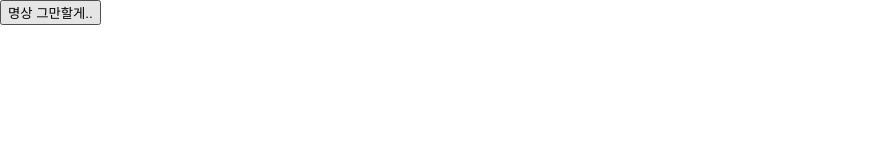
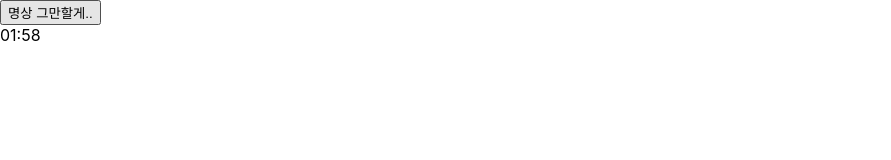
Before and after one commit to Empty-Car/Moonlight, a React (Create React App) app: page /meditation in a window 1280 px wide. Both pictures are taken after a click on the button "명상 시작". Shown: the top 160 px of the page, without its empty margins (0-891 px from the left). Built offline with nearby package versions, Linux system fonts and the light colour scheme.

Commit message:
timer -> fail

```diff
--- a/src/component/Meditation/Meditation.js
+++ b/src/component/Meditation/Meditation.js
@@ -1,5 +1,5 @@
 import gsap from "gsap";
-import React, { useEffect, useState } from "react";
+import React, { useEffect, useState, useRef } from "react";
 import styled from "styled-components";
 
 const BreathCircle = styled.div`
@@ -25,13 +25,40 @@ const breath = (max, min, name) => {
   intro();
 };
 
+const minuteToMillisec = (time) => {
+  return time * 60000;
+};
+
 const minuteToSec = (time) => {
-  return time * 60000;
+  return time * 60;
+};
+
+const padNumber = (num) => {
+  return String(num).padStart(2, "0");
 };
 
 const Meditation = () => {
   const [time, setTime] = useState(1);
+  console.log(time);
   const [isStart, setIsStart] = useState(false);
+
+  let initialTime = useRef(minuteToSec(time));
+  console.log(initialTime);
+  const interval = useRef(null);
+  const [min, setMin] = useState(padNumber(time));
+  const [sec, setSec] = useState(padNumber("0"));
+
+  useEffect(() => {
+    if (!isStart) return;
+
+    interval.current = setInterval(() => {
+      initialTime.current -= 1;
+      setSec(padNumber(initialTime.current % 60));
+      setMin(padNumber(parseInt(initialTime.current / 60)));
+    }, 1000);
+
+    return () => clearInterval(interval.current);
+  }, [isStart]);
 
   const onClickPlus = () => {
     setTime(time + 1);
@@ -44,9 +71,11 @@ const Meditation = () => {
   const onClickStart = () => {
     setIsStart(true);
 
+    initialTime.current *= 2;
+
     setTimeout(() => {
       onClickStop();
-    }, minuteToSec(time));
+    }, minuteToMillisec(time));
   };
 
   const onClickStop = () => {
@@ -75,7 +104,9 @@ const Meditation = () => {
       {isStart && (
         <>
           <button onClick={onClickStop}>명상 그만할게..</button>
-
+          <div>
+            {min}:{sec}
+          </div>
           <BreathCircle className="ani" color="#EEDCC6"></BreathCircle>
           <BreathCircle className="ani1" color="#CAAE33"></BreathCircle>
           <BreathCircle className="ani2" color="#5B6A27"></BreathCircle>
```
